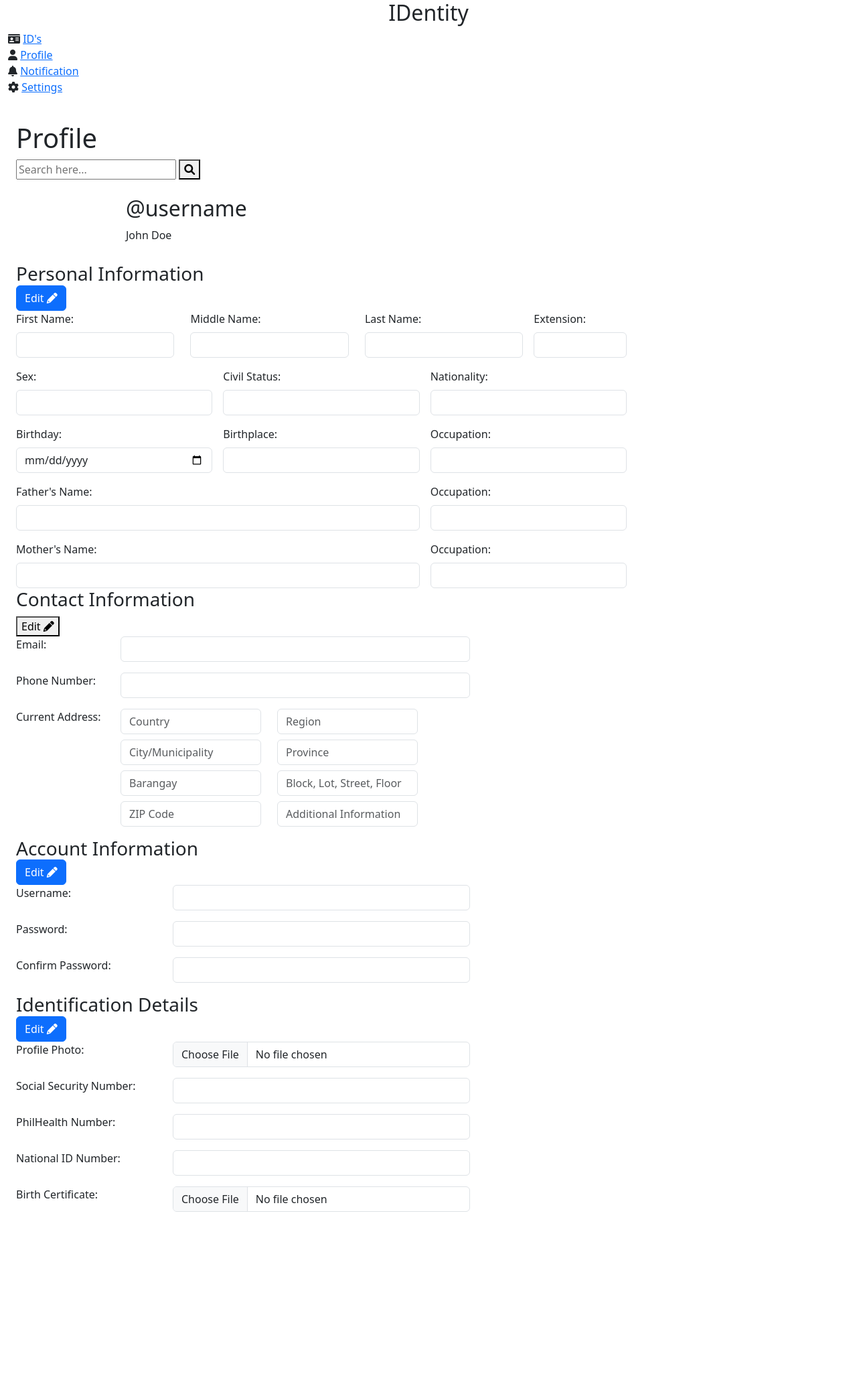
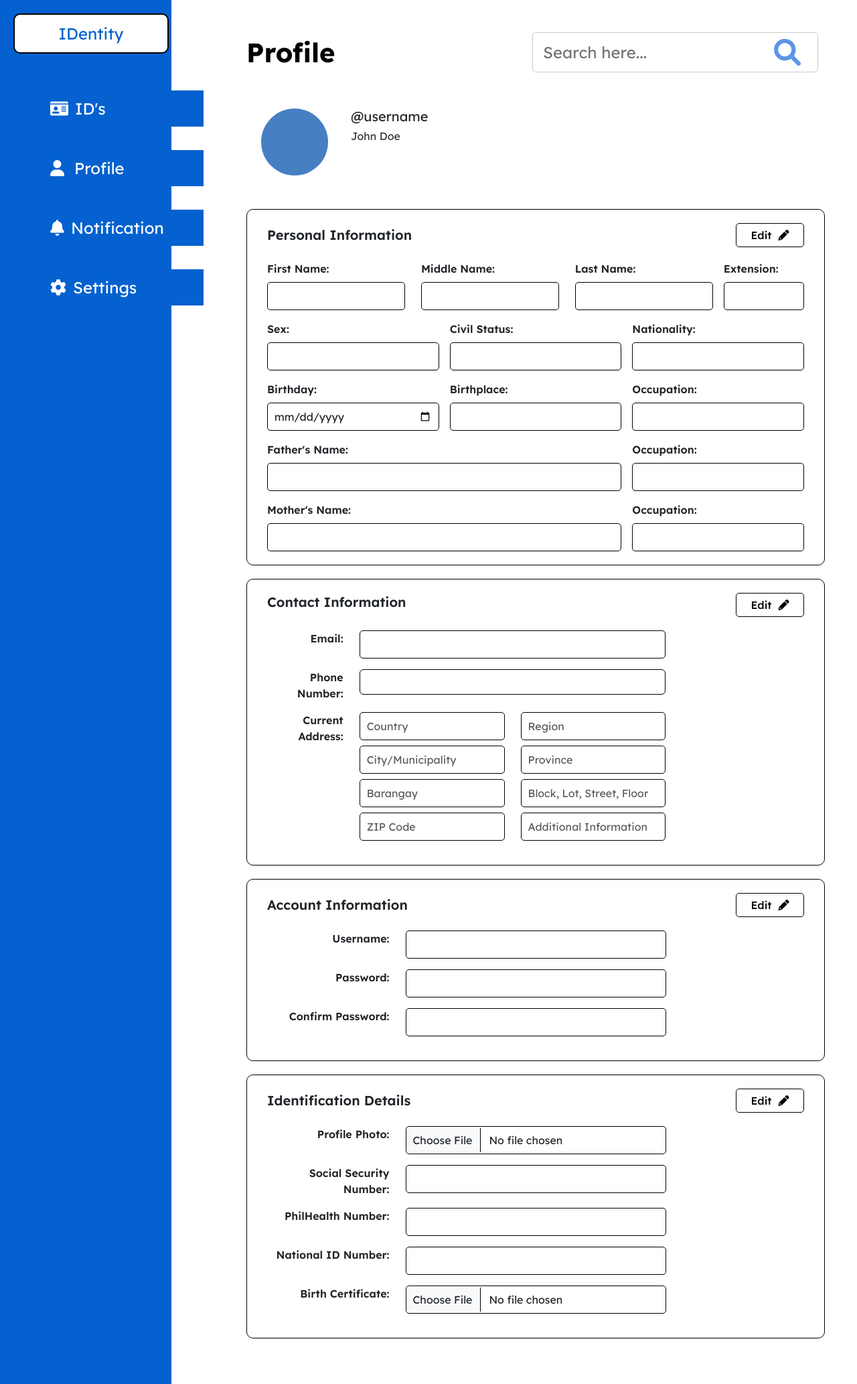
Before and after one commit to ilhye/IDentity-All-around-ID, a Python web app: template app/pages/templates/homeprofile.html in a window 1280 px wide. Shown: the whole page at 67% size. Before the commit the page ends 1809 px from the top, so only its background shows below. Run offline with Jinja, Linux system fonts and the light colour scheme; the template is opened without the code that fills it, so the values that code supplies are empty.

Commit message:
Update homeprofile.html
adjusted columns and margins, fixed link to homeprofile css file

```diff
--- a/app/pages/templates/homeprofile.html
+++ b/app/pages/templates/homeprofile.html
@@ -17,7 +17,7 @@
       href="https://cdnjs.cloudflare.com/ajax/libs/font-awesome/6.0.0/css/all.min.css"
       rel="stylesheet">
     <!--CSS file-->
-    <link href="home-profile.css" rel="stylesheet">
+    <link rel="stylesheet" href="{{url_for('pages.static', filename='css/homeprofile.css')}}"/>
   </head>
 
   <body>
@@ -25,7 +25,7 @@
       <div class="row">
 
         <!-- Sidebar -->
-        <aside class="sidebar">
+        <aside class="sidebar col-md-3">
           <h2 class="text-center">IDentity</h2>
           <nav>
             <ul class="list-unstyled">
@@ -50,7 +50,7 @@
         </aside>
 
         <!-- Main Content -->
-        <main class="col-md-9 p-4">
+        <main class="col-md-9 ms-auto p-5">
           <!-- Profile Header -->
           <header class="header mb-4">
             <h1 class="profile-title">Profile</h1>
@@ -227,7 +227,8 @@
               <div class="mb-3 row">
                 <label for="current-address" class="col-md-2">Current
                   Address:</label>
-                <div class="col-md-6">
+                <div class="col-md-7">
+                  <!-- Updated from col-md-6 to col-md-7 -->
                   <div class="row">
                     <div class="col-md-6">
                       <input type="text" id="country" name="country"
```
